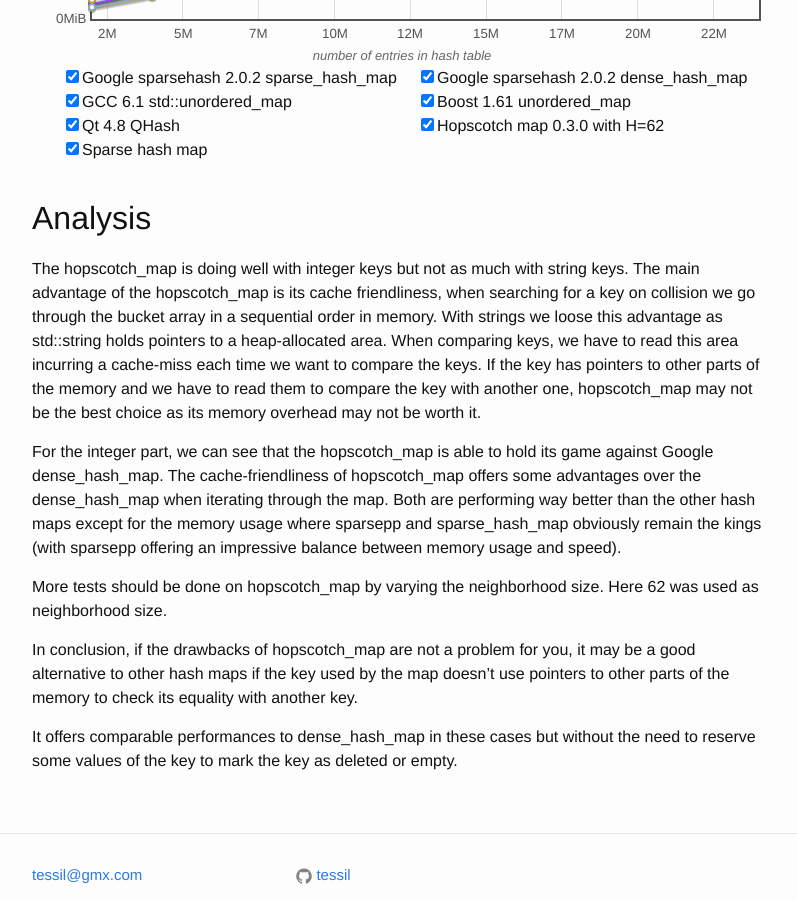
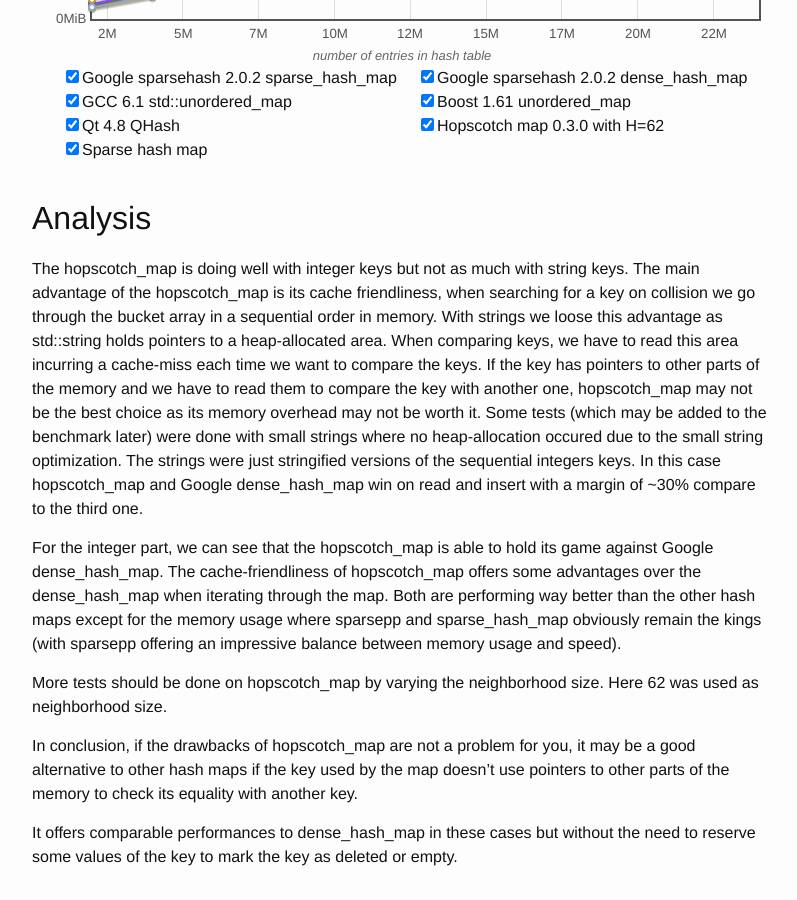
Before and after one commit to Tessil/tessil.github.io, a Jekyll site: the page built from _posts/2016-08-29-benchmark-hopscotch-map.md, in a window 1280 px wide and 900 px high, scrolled down 8260 px. Shown: the whole window, without its empty margins (238-1035 px from the left). Built offline with Jekyll 4.4.1, drawn with Linux system fonts in a browser that asks for light colours; comment, search, counter and statistics services are not loaded.

Commit message:
Add infos on benchmark.

```diff
--- a/_posts/2016-08-29-benchmark-hopscotch-map.md
+++ b/_posts/2016-08-29-benchmark-hopscotch-map.md
@@ -355,6 +355,7 @@ Before the inserts benchmark finishes, we measure the memory that the benchmark
 <h2>Analysis</h2>
 
 The hopscotch_map is doing well with integer keys but not as much with string keys. The main advantage of the hopscotch_map is its cache friendliness, when searching for a key on collision we go through the bucket array in a sequential order in memory. With strings we loose this advantage as std::string holds pointers to a heap-allocated area. When comparing keys, we have to read this area incurring a cache-miss each time we want to compare the keys. If the key has pointers to other parts of the memory and we have to read them to compare the key with another one, hopscotch_map may not be the best choice as its memory overhead may not be worth it.
+Some tests (which may be added to the benchmark later) were done with small strings where no heap-allocation occured due to the small string optimization. The strings were just stringified versions of the sequential integers keys. In this case hopscotch_map and Google dense_hash_map win on read and insert with a margin of ~30% compare to the third one.
 
 For the integer part, we can see that the hopscotch_map is able to hold its game against Google dense_hash_map. The cache-friendliness of hopscotch_map offers some advantages over the dense_hash_map when iterating through the map. Both are performing way better than the other hash maps except for the memory usage where sparsepp and sparse_hash_map obviously remain the kings (with sparsepp offering an impressive balance between memory usage and speed).
 
```
